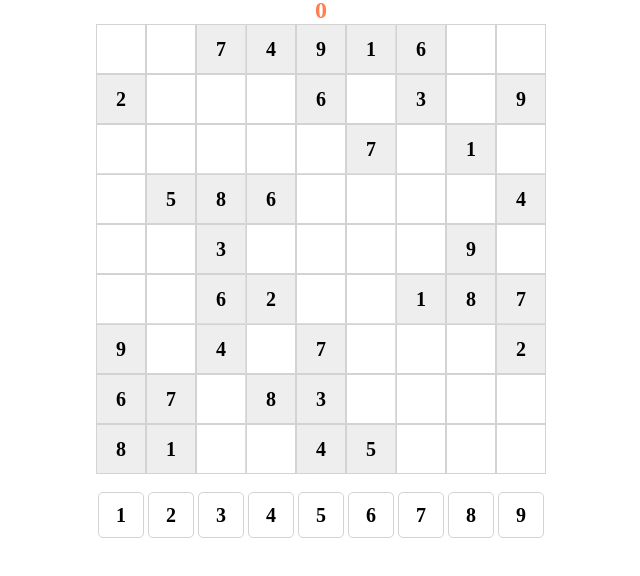
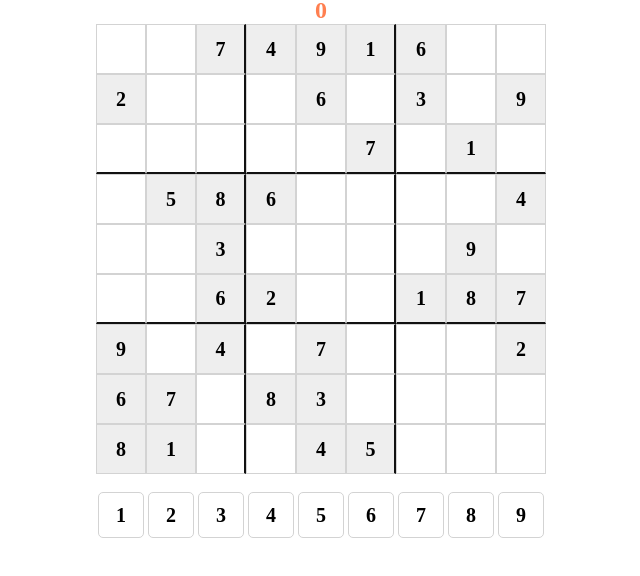
Before and after one commit to Caleb-Abuul/sudoku, a plain HTML site: page index.html in a window 1280 px wide. Shown: the part 42-618 px from the top of the page, without its empty margins (319-959 px from the left). Drawn offline with Linux system fonts and the light colour scheme.

Commit message:
modified styles file

```diff
--- a/style.css
+++ b/style.css
@@ -61,10 +61,10 @@ main{
     cursor: pointer;
 }
 .horizontal-line{
-    border-bottom: 1px solid #ddd;
+    border-bottom: 2px solid #111;
 }
 .vertical-line{
-    border-right: 1px solid #ddd;
+    border-right: 2px solid #111;
 }
 .number-selected{
     background-color: lightgray;
```
